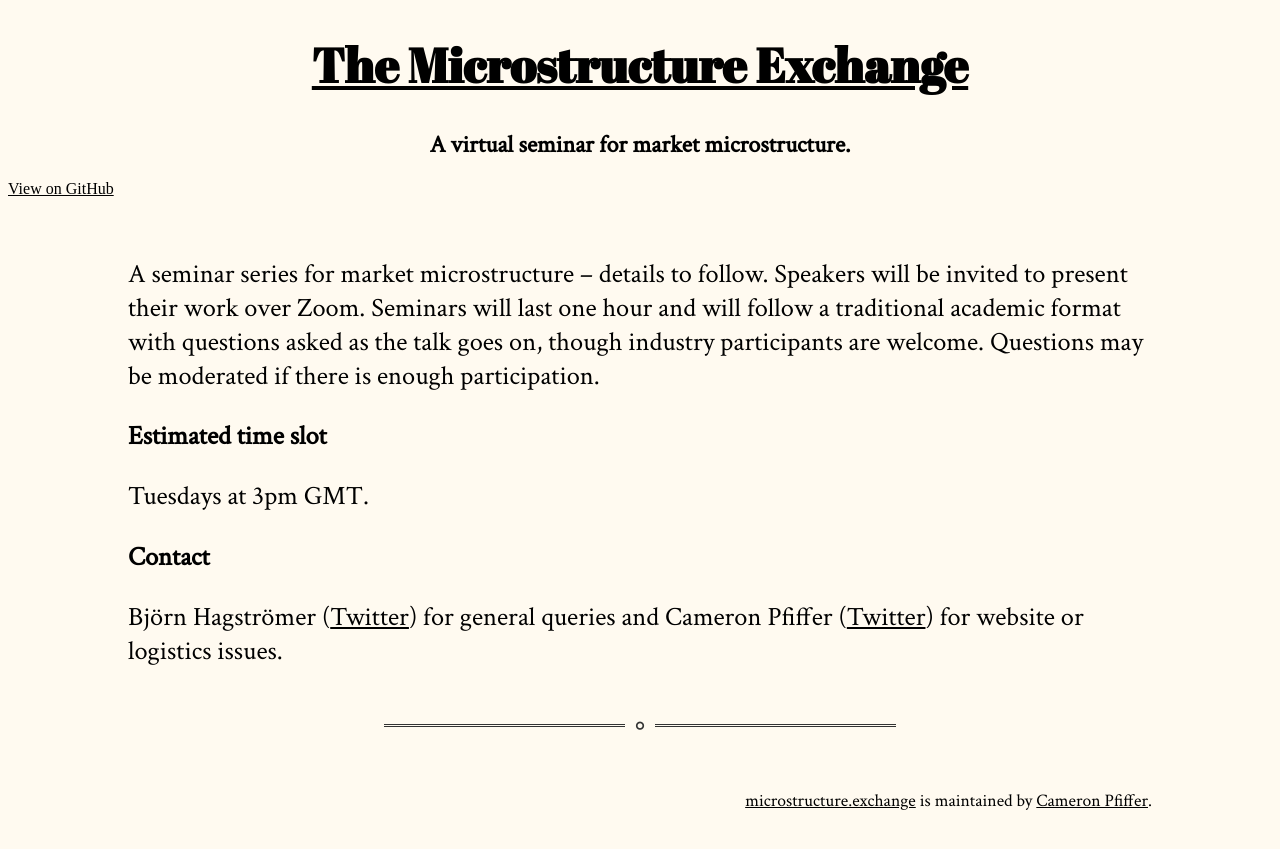
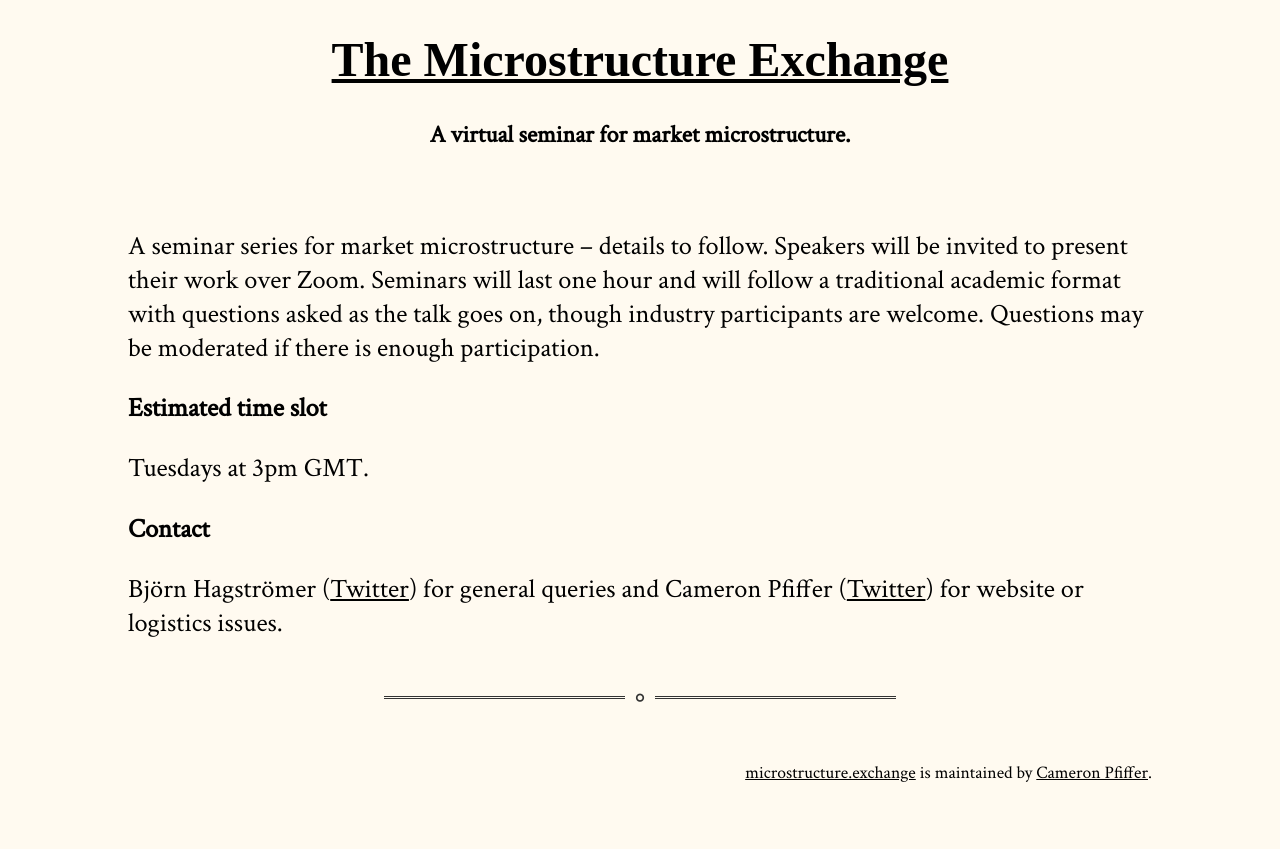
Before and after one commit to cpfiffer/microstructure.exchange, a Jekyll site: the page built from index.md, in a window 1280 px wide. Shown: the top 849 px of the page. Built offline with Jekyll 4.4.1, drawn with Linux system fonts in a browser that asks for light colours; some web fonts are replaced.

Commit message:
Minor fixes

```diff
--- a/_layouts/default.html
+++ b/_layouts/default.html
@@ -3,7 +3,6 @@
 <html lang="{{ site.lang | default: "en-US" }}">
 
 <head>
-<link href="https://fonts.googleapis.com/css2?family=Abril+Fatface&display=swap" rel="stylesheet">
 <link href="https://fonts.googleapis.com/css2?family=Viaoda+Libre&display=swap" rel="stylesheet">
 <link href="https://fonts.googleapis.com/css2?family=Crimson+Text&display=swap" rel="stylesheet">
 <meta charset="UTF-8">
@@ -33,13 +32,6 @@ document.createElement('figcaption');
     <header class="page-header" role="banner">
         <h1 class="site-title"> <a href="http://microstructure.exchange"> The Microstructure Exchange </a> </h1>
         <h2 class="site-tagline"> A virtual seminar for market microstructure. </h2>
-        {% if site.github.is_project_page %}
-            <a href="{{ site.github.repository_url }}" class="btn">View on GitHub</a>
-        {% endif %}
-        {% if site.show_downloads %}
-            <a href="{{ site.github.zip_url }}" class="btn">Download .zip</a>
-            <a href="{{ site.github.tar_url }}" class="btn">Download .tar.gz</a>
-        {% endif %}
     </header>
 
     <aside> </aside>
--- a/assets/css/style.css
+++ b/assets/css/style.css
@@ -1,5 +1,5 @@
 h1.site-title {
-    font-family: 'Viaoda Libre', 'Abril Fatface', cursive;
+    font-family: 'Viaoda Libre',  cursive;
     font-size: 3rem;
     text-align: center;
 }
```
Also changed, not shown: Gemfile.lock (added).
